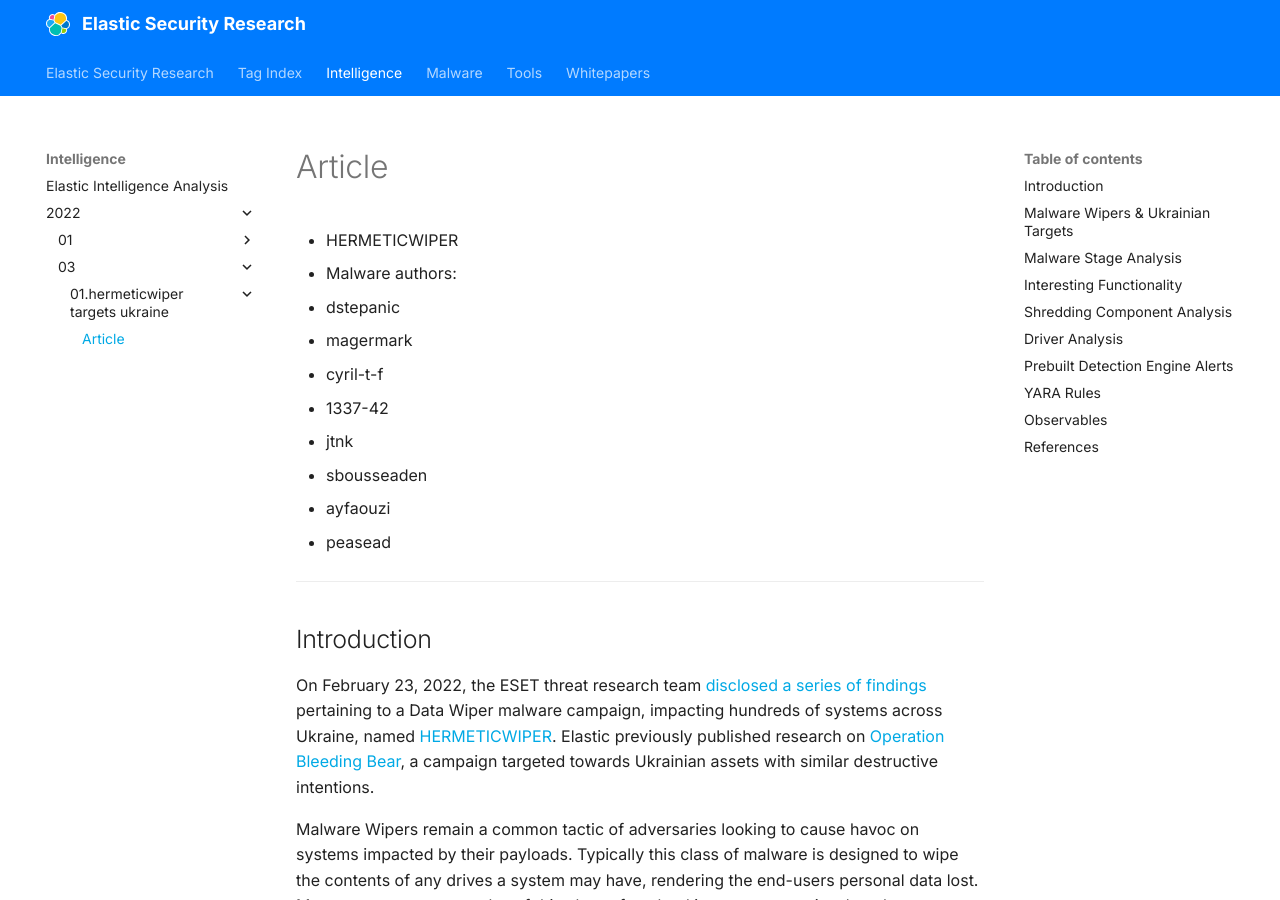
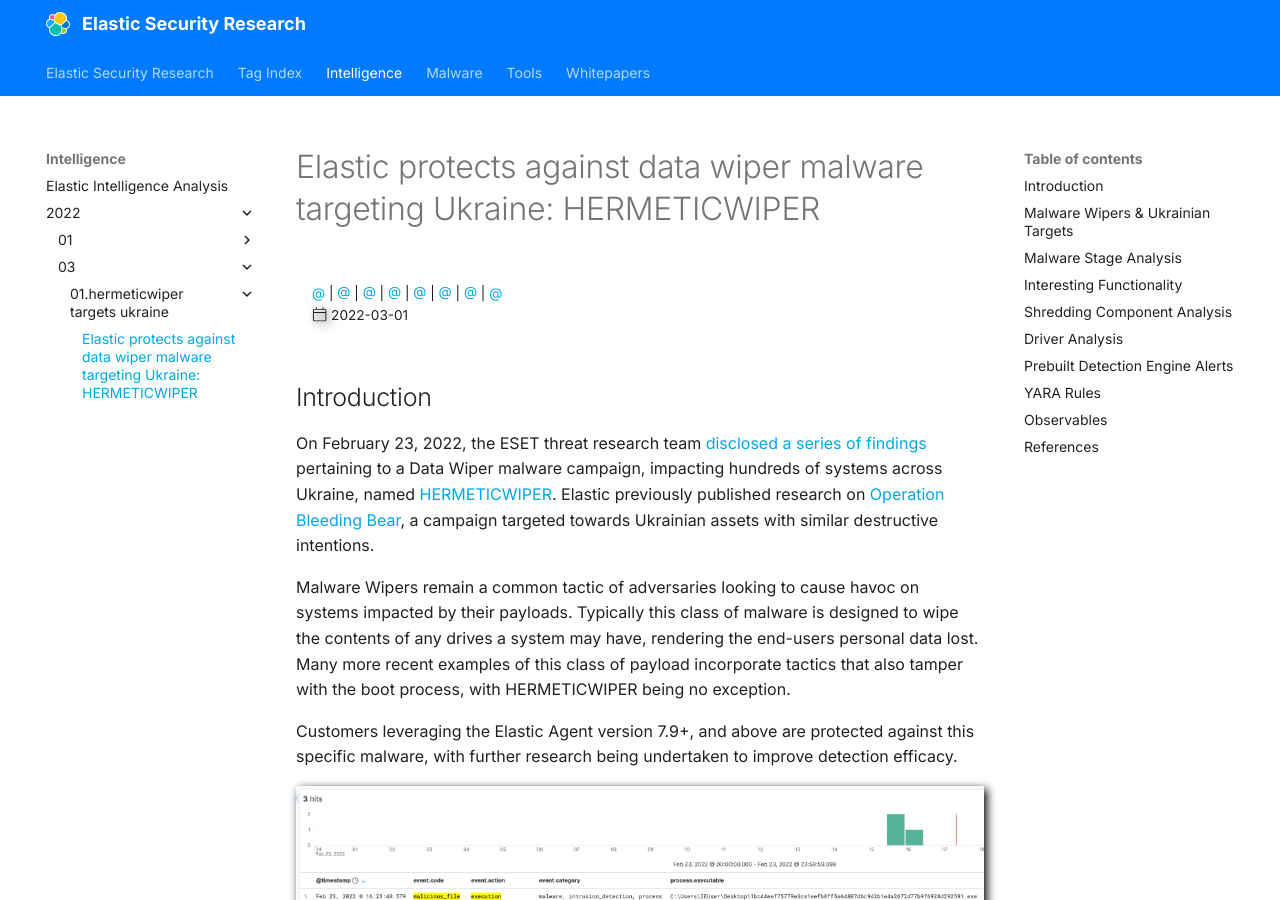
Before and after one commit to elastic/security-research, an MkDocs documentation site: the page built from content/intelligence/2022/03/01.hermeticwiper-targets-ukraine/article.md, in a window 1280 px wide and 900 px high. Built offline with MkDocs 1.6.1 and Material for MkDocs 9.7.7, drawn with Linux system fonts in a browser that asks for light colours.

Commit message:
Update article.md

```diff
--- a/content/intelligence/2022/03/01.hermeticwiper-targets-ukraine/article.md
+++ b/content/intelligence/2022/03/01.hermeticwiper-targets-ukraine/article.md
@@ -1,5 +1,5 @@
 ---
-title: Elastic protects against data wiper malware targeting Ukraine: HERMETICWIPER
+title: "Elastic protects against data wiper malware targeting Ukraine: HERMETICWIPER"
 description: "Analysis of the HERMETICWIPER malware targeting Ukranian organizations."
 summary_blog: ""
 date: 2022-03-01
```
